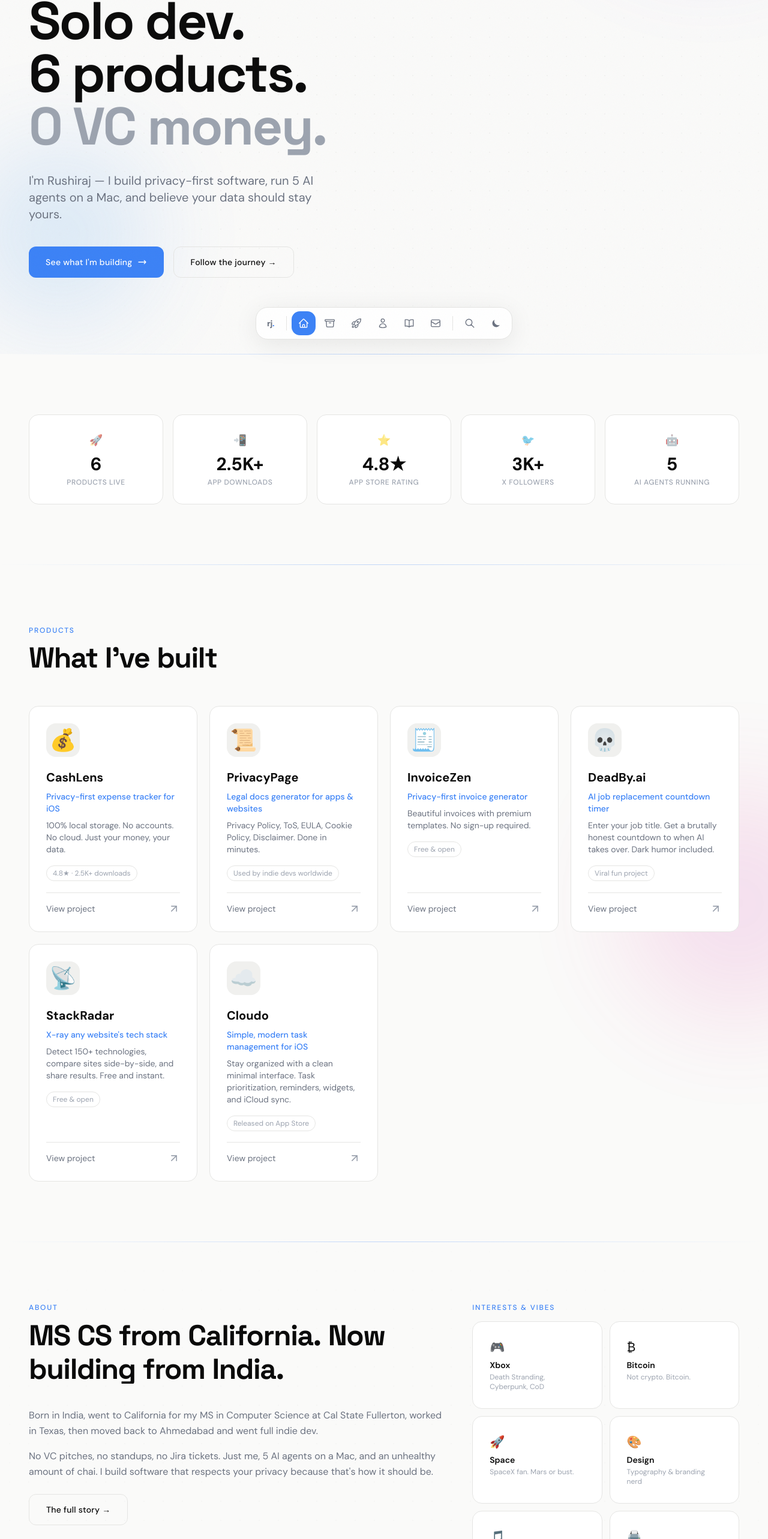
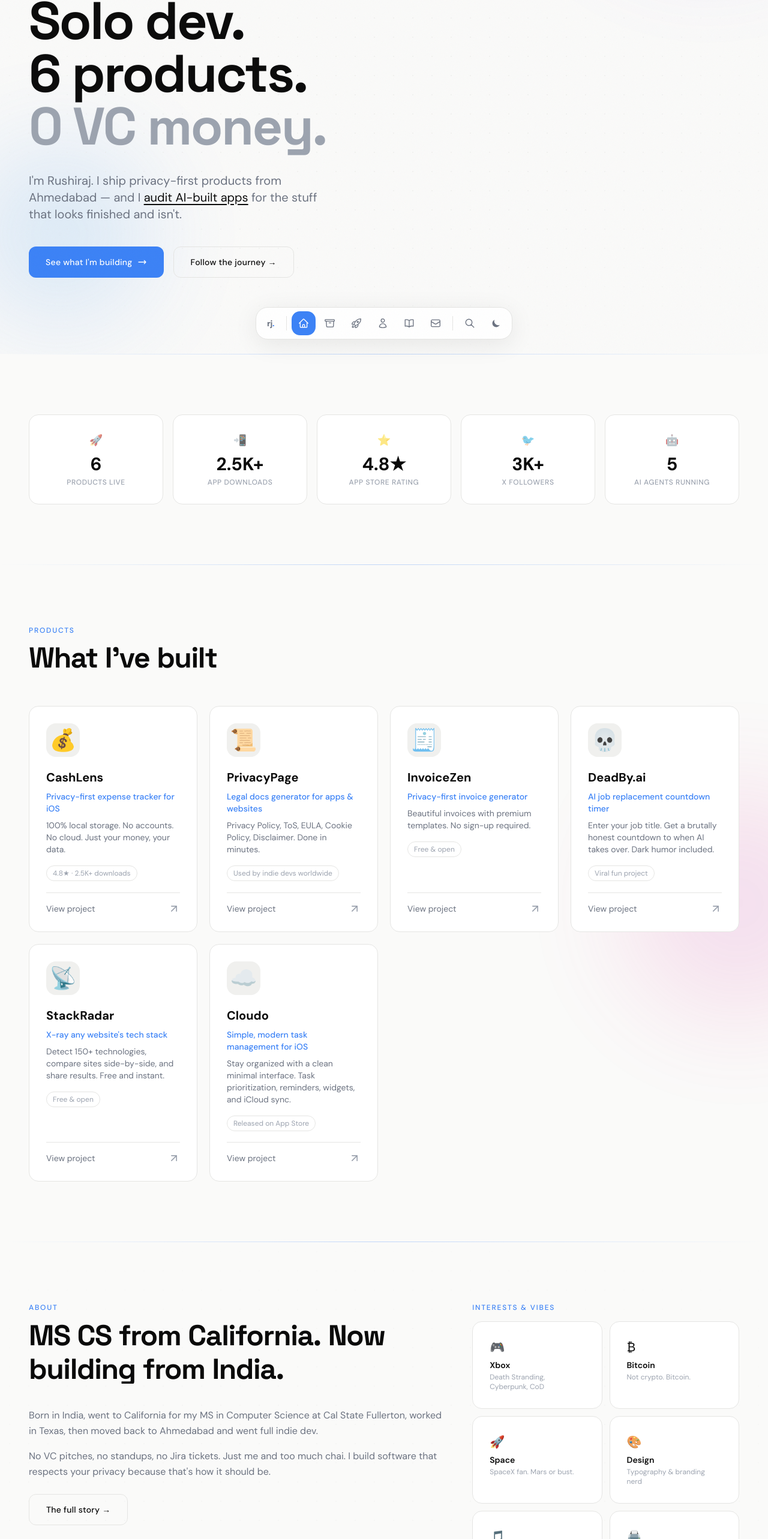
Before and after one commit to rushi053/Rushiraj.me, a Next.js app: page / in a window 1280 px wide. Shown: the part 210-2776 px from the top of the page at 60% size. Built offline with nearby package versions, Linux system fonts and the light colour scheme.

Commit message:
Rewrite the homepage intro to match the work, not the old vibe.
Drop the unverified five-agents line. Point the hero at the audit, which is the actual offer.

```diff
--- a/src/app/layout.tsx
+++ b/src/app/layout.tsx
@@ -23,14 +23,14 @@
     default: 'Rushiraj Jadeja — Solo Dev, 0 VC',
     template: '%s | Rushiraj Jadeja',
   },
-  description: 'Rushiraj Jadeja — full-stack developer and indie maker from Ahmedabad, India. MS Computer Science (CSUF). Building privacy-first software: CashLens, PrivacyPage, InvoiceZen, StackRadar, Cloudo, DeadBy.ai. Available for freelance & consulting.',
+  description: 'Rushiraj Jadeja — solo developer in Ahmedabad. Ships privacy-first products (CashLens, PrivacyPage) and audits AI-built apps. MS Computer Science, Cal State Fullerton.',
   keywords: ['Rushiraj Jadeja', 'Rushi Jadeja', 'Rushiraj', 'rushirajjj', 'indie developer', 'solo developer', 'full stack developer India', 'software developer Ahmedabad', 'iOS developer India', 'freelance developer India', 'Next.js developer', 'React developer India', 'Swift developer', 'indie hacker India', 'privacy-first software', 'CashLens', 'PrivacyPage', 'InvoiceZen', 'StackRadar', 'MVP development', 'SaaS developer', 'hire developer India', 'CSUF alumni', 'Cal State Fullerton computer science'],
   authors: [{ name: 'Rushiraj Jadeja', url: 'https://rushiraj.me' }],
   creator: 'Rushiraj Jadeja',
   publisher: 'Rushiraj Jadeja',
   openGraph: {
     title: 'Rushiraj Jadeja — Solo Dev, 0 VC',
-    description: 'Rushiraj Jadeja — full-stack developer from Ahmedabad, India. Building CashLens, PrivacyPage, InvoiceZen, StackRadar. MS CS from Cal State Fullerton.',
+    description: 'Rushiraj Jadeja — solo developer in Ahmedabad. Privacy-first products and $500 audits for AI-built apps. MS CS, Cal State Fullerton.',
     url: 'https://www.rushiraj.me',
     siteName: 'Rushiraj Jadeja',
     type: 'website',
@@ -108,7 +108,7 @@
                 url: 'https://www.rushiraj.me',
                 image: 'https://www.rushiraj.me/opengraph-image',
                 jobTitle: 'Full-Stack Developer & Indie Maker',
-                description: 'Rushiraj Jadeja is a full-stack developer and indie maker from Ahmedabad, India. He builds privacy-first software including CashLens, PrivacyPage, InvoiceZen, StackRadar, Cloudo, and DeadBy.ai. MS Computer Science from Cal State Fullerton.',
+                description: 'Rushiraj Jadeja is a solo developer in Ahmedabad, India. He ships privacy-first products including CashLens and PrivacyPage, and audits AI-built apps. MS Computer Science from Cal State Fullerton.',
                 address: {
                   '@type': 'PostalAddress',
                   addressLocality: 'Ahmedabad',
--- a/src/components/home/AboutSection.tsx
+++ b/src/components/home/AboutSection.tsx
@@ -58,7 +58,7 @@
               transition={{ delay: 0.4 }}
               className="text-[var(--text-secondary)] mb-6 leading-relaxed"
             >
-              No VC pitches, no standups, no Jira tickets. Just me, 5 AI agents on a Mac, and an unhealthy amount of chai. I build software that respects your privacy because that&apos;s how it should be.
+              No VC pitches, no standups, no Jira tickets. Just me and too much chai. I build software that respects your privacy because that&apos;s how it should be.
             </motion.p>
             <Link href="/about" className="btn btn-outline">The full story →</Link>
           </div>
--- a/src/components/home/HeroSection.tsx
+++ b/src/components/home/HeroSection.tsx
@@ -51,7 +51,11 @@
             transition={{ duration: 0.5, delay: 0.25 }}
             className="text-[var(--text-secondary)] text-lg md:text-xl max-w-lg mb-10 leading-relaxed"
           >
-            I&apos;m Rushiraj — I build privacy-first software, run 5 AI agents on a Mac, and believe your data should stay yours.
+            I&apos;m Rushiraj. I ship privacy-first products from Ahmedabad — and I{' '}
+            <Link href="/services" className="text-[var(--text)] underline underline-offset-4 decoration-[var(--accent)]/50 hover:decoration-[var(--accent)]">
+              audit AI-built apps
+            </Link>{' '}
+            for the stuff that looks finished and isn&apos;t.
           </motion.p>
 
           <motion.div
```
